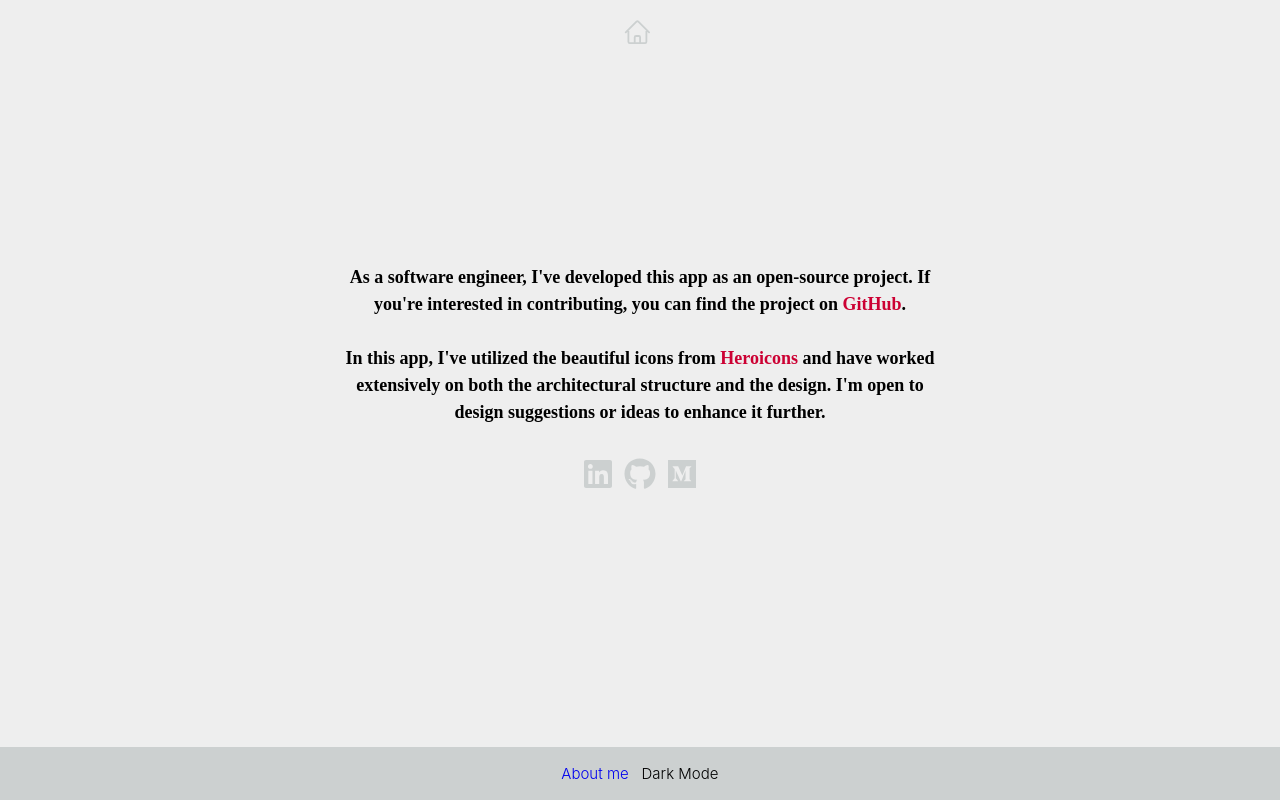
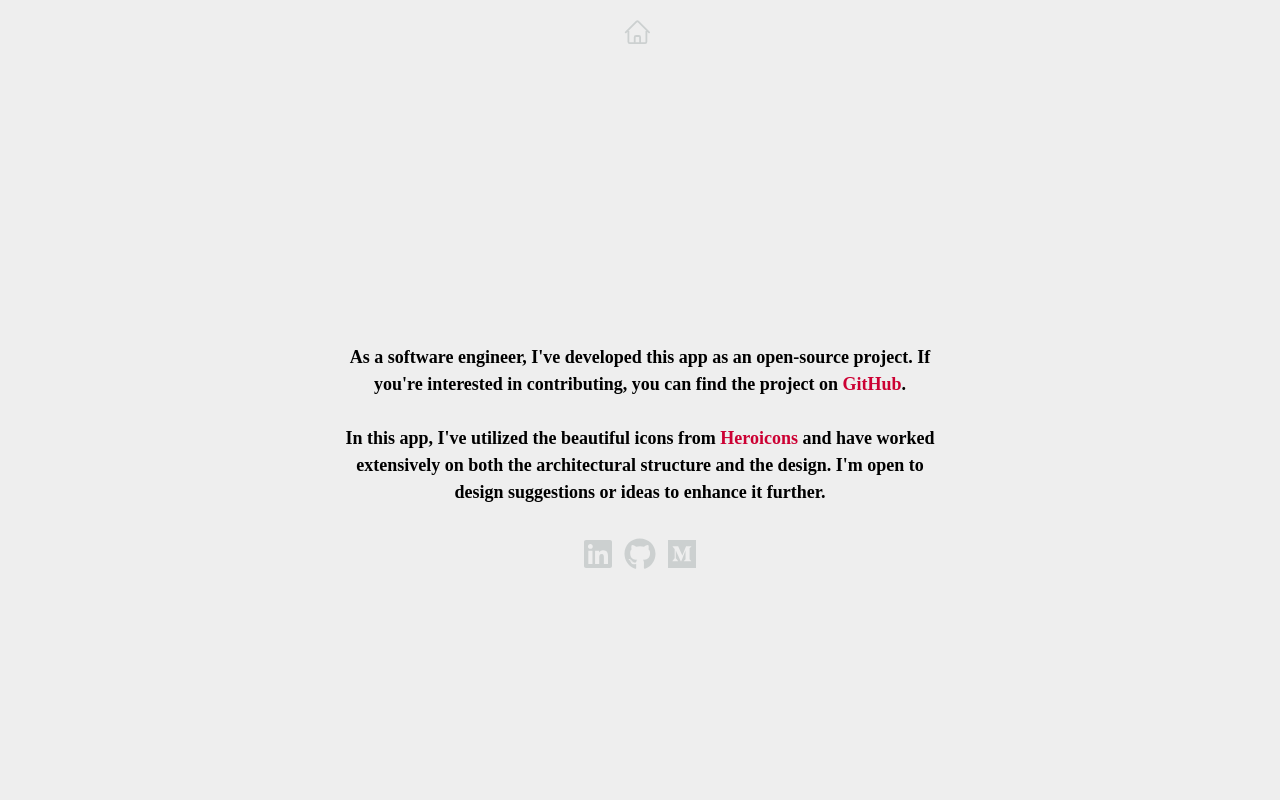
Before and after one commit to tommasogiannoni/quickmemo.dev, a React (Create React App) app: page /about-me in a window 1280 px wide. Shown: the top 800 px of the page. Built offline with nearby package versions, Linux system fonts and the light colour scheme.

Commit message:
fixed header and footer problems

```diff
--- a/src/App.css
+++ b/src/App.css
@@ -6,8 +6,7 @@ body {
   overflow-x: hidden;
 }
 .App {
-  display: flex;
-  justify-content: center;
+  display: block;
 }
 
 .sticky-header {
@@ -110,7 +109,7 @@ body {
 
 footer {
   background-color: #ccd0d0;
-  position: fixed;
+  position: static;
   bottom: 0;
   left: 0;
   width: 100%;
@@ -127,6 +126,8 @@ footer nav ul li {
 
 nav {
   text-align: center;
+  display: flex;
+  justify-content: center;
 }
 
 nav ul {
--- a/src/components/AboutMe.js
+++ b/src/components/AboutMe.js
@@ -6,7 +6,7 @@ import '../styles/AboutMe.css';
 function AboutMe({theme}) {
   return (
     <div className='aboutme-app'>
-        <div className="content">
+        <div className="content-about">
             <div className='text-paragraph' style={{ color: theme.color }}>
                 <p>
                     As a software engineer, I've developed this app as an open-source project. If you're interested in contributing, you can find the project on <a href="https://github.com/tommasogiannoni" target="_blank" rel="noopener noreferrer">GitHub</a>.
--- a/src/styles/AboutMe.css
+++ b/src/styles/AboutMe.css
@@ -1,12 +1,13 @@
 .aboutme-app {
-    min-height: 80vh;
     display: flex;
     flex-direction: column;
     justify-content: center;
-    position: fixed;
     width: 100%;
     box-sizing: border-box;
     margin-bottom: 53px;
+    position: unset;
+    min-height: 100vh;
+    height: 100%;
 }
 .title-about {
     color: #cc0033;
@@ -18,6 +19,7 @@
 .author-links {
     display: flex;
     align-items: center;
+    justify-content: center;
 }
 
 .author-links .social-links {
--- a/src/styles/Home.css
+++ b/src/styles/Home.css
@@ -2,6 +2,8 @@
     display: flex;
     justify-content: center;
     width: 100%;
+    min-height: 100vh;
+    height: 100%;
 }
 
 .content {
--- a/src/styles/NotePage.css
+++ b/src/styles/NotePage.css
@@ -2,6 +2,8 @@
   display: flex;
   justify-content: center;
   width: 100%;
+  min-height: 100vh;
+  height: 100%;
 }
 
 .note-card {
@@ -33,7 +35,7 @@
   font-size: 1.5rem;
   font-family: 'Gotham';
   resize: none;
-  margin-bottom: 53px;
+  margin-bottom: 5px;
 }
 
 .note-actions{
```
